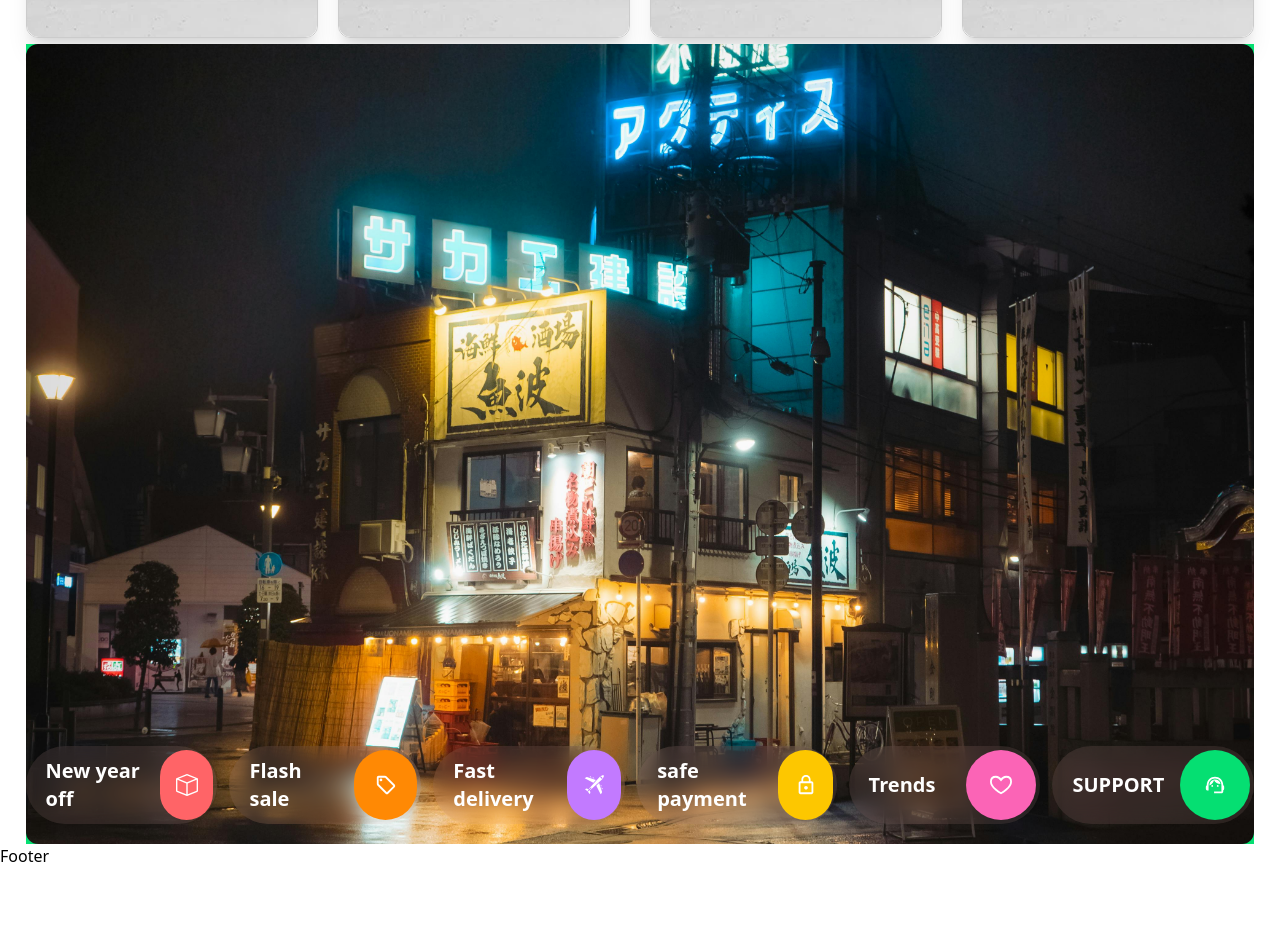
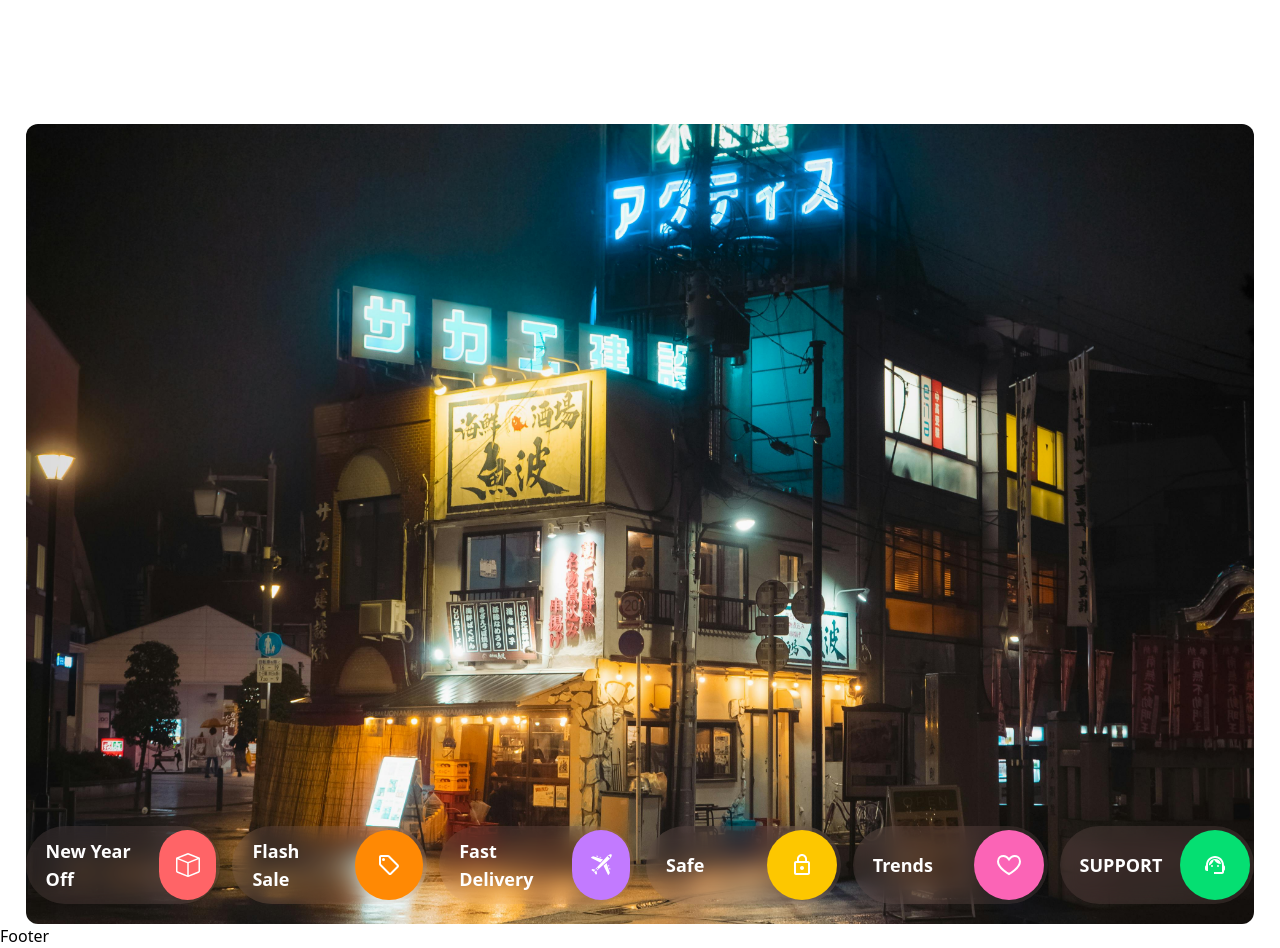
Before and after one commit to Mhorg8/artesay, a Next.js app: page / in a window 1280 px wide. Shown: the part 1636-2584 px from the top of the page. Before the commit the page ends 2504 px from the top, so only its background shows below. Built offline with nearby package versions, Linux system fonts and the light colour scheme.

Commit message:
edit prodct sizes

```diff
--- /dev/null
+++ b/src/app/api/getPosts/route.ts
@@ -0,0 +1,3 @@
+export async function GET () {
+
+}
--- a/src/app/page.tsx
+++ b/src/app/page.tsx
@@ -1,47 +1,15 @@
-import Card from "@/components/Card";
 import CardList from "@/components/CardList";
+import Featuers from "@/components/Featuers";
 import Hero from "@/components/Hero";
-import { offers } from "@/constants";
+import { features } from "@/constants";
 import Image from "next/image";
 
 const HomePage = () => {
   return (
-    <div className="p">
+    <div className="h-full">
       <Hero />
       <CardList />
-
-      <div className="w-full max-w-[96%] bg-green-400 mx-auto h-[100dvh] relative ">
-        <Image
-          src="/banner.jpg"
-          alt=""
-          fill
-          sizes="fill"
-          className="object-cover rounded-xl"
-        />
-
-        <div className="absolute bottom-5 left-0 w-full flex flex-nowrap items-center gap-3">
-          {offers.map((offer) => {
-            return (
-              <div
-                key={offer.id}
-                className="p-1 flex-1 bg-red-200/10 background-blur  h-full flex items-center rounded-full justify-between "
-              >
-                <h4 className="mx-4 text-white  text-xl font-bold  ">
-                  {offer.title}
-                </h4>
-                <div
-                  style={{ backgroundColor: offer.bgColor }}
-                  className=" w-[70px] h-[70px] rounded-full  flex items-center justify-center"
-                >
-                  <p className="text-white text-base font-bold">
-                    {offer.icon ? <offer.icon size={22} /> : null}
-                  </p>
-                </div>
-              </div>
-            );
-          })}
-        </div>
-      </div>
+      <Featuers />
     </div>
   );
 };
--- a/src/components/Card.tsx
+++ b/src/components/Card.tsx
@@ -4,7 +4,7 @@ import React from "react";
 import { easeIn, motion } from "framer-motion";
 const Card = () => {
   return (
-    <div className="w-full h-[550px]">
+    <div className="w-full h-[400px]">
       <div className="flex-1 h-full border  border-black/20 shadow-xl rounded-xl w-full relative  overflow-hidden cursor-pointer">
         <motion.div
           initial={{ scale: 1 }}
--- a/src/components/CardList.tsx
+++ b/src/components/CardList.tsx
@@ -3,7 +3,7 @@ import Card from "./Card";
 
 const CardList = () => {
   return (
-    <div className="w-full h-full md:h-[100dvh]  max-w-[96%] mx-auto  ">
+    <div className="w-full min-h-[100dvh] max-w-[96%] mx-auto ">
       <div className="flex items-center justify-between w-full my-20 ">
         <h4 className="text-3xl capitalize">
           <span className="font-bold ">100% </span>handmade art. <br />
@@ -15,7 +15,7 @@ const CardList = () => {
             <h2 className=" text-white z-50 bg-red-400 w-fit p-2 rounded-md">
               CURATED ART
             </h2>
-            <div className="absolute border bg-zinc-100/70 w-[300px] h-14 border-zinc-700 top-4 rounded-md -left-2 -z-10" />
+            <div className="absolute border bg-zinc-100/70 w-[330px] h-14 border-zinc-700 top-4 rounded-md -left-2 -z-10" />
           </div>
 
           <h2>
--- /dev/null
+++ b/src/components/Featuers.tsx
@@ -0,0 +1,42 @@
+import { features } from '@/constants';
+import Image from 'next/image';
+import React from 'react'
+
+const Featuers = () => {
+  return (
+    <div className="w-full max-w-[96%]   mx-auto min-h-[100dvh] relative mt-20">
+        <Image
+          src="/banner.jpg"
+          alt=""
+          fill
+          sizes="fill"
+          className="object-cover rounded-xl w-full h-full"
+        />
+
+        <div className="absolute bottom-5 left-0 w-full flex flex-nowrap items-center gap-3">
+          {features.map((feature) => {
+            return (
+              <div
+                key={feature.id}
+                className="p-1 flex-1 bg-red-200/10 background-blur h-full flex items-center rounded-full justify-between "
+              >
+                <h4 className="mx-4 capitalize text-white  text-lg font-bold  ">
+                  {feature.title}
+                </h4>
+                <div
+                  style={{ backgroundColor: feature.bgColor }}
+                  className=" w-[70px] h-[70px] rounded-full  flex items-center justify-center"
+                >
+                  <div className="text-white text-base font-bold ">
+                    {feature.icon ? <feature.icon size={24} /> : null}
+                  </div>
+                </div>
+              </div>
+            );
+          })}
+        </div>
+      </div>
+  )
+}
+
+export default Featuers
--- a/src/constants/index.ts
+++ b/src/constants/index.ts
@@ -17,7 +17,7 @@ export const navLinks = [
   { id: 4, path: "/login", title: "Login" },
 ];
 
-export const offers = [
+export const features = [
   {
     id: 1,
     title: "New year off",
@@ -33,7 +33,7 @@ export const offers = [
   },
   {
     id: 13,
-    title: "safe payment",
+    title: "safe",
     icon: MdLockOutline,
     bgColor: "oklch(85.2% 0.199 91.936)",
   },
```
